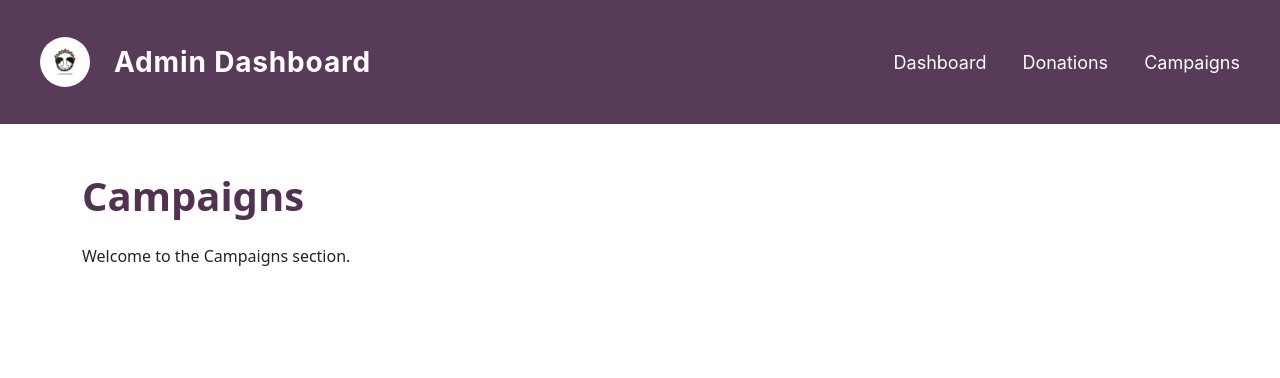
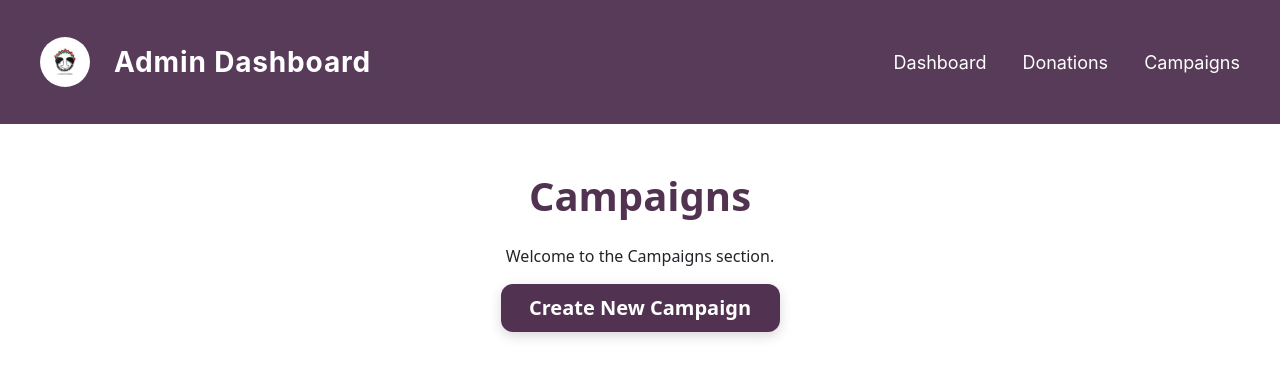
Before and after one commit to ekayake04/donation-management-system, a React (Create React App) app in the folder frontend/: page /admin/campaigns in a window 1280 px wide. Shown: the top 378 px of the page. Built offline with nearby package versions, Linux system fonts and the light colour scheme.

Commit message:
refactor: add routing for admin campaigns create

```diff
--- a/frontend/src/App.js
+++ b/frontend/src/App.js
@@ -5,6 +5,7 @@ import WelcomeSection from './components/WelcomeSection';
 import ClientDashboard from './components/client/ClientDashboard';
 import AdminDashboard from './components/admin/AdminDashboard';
 import AdminCampaigns from './components/admin/AdminCampaigns';
+import AdminCampaignsCreate from './components/admin/AdminCampaignsCreate';
 import Signout from './components/Signout';
 
 function App() {
@@ -35,6 +36,7 @@ function App() {
       {/* Admin routes */}
       <Route path="/admin/dashboard" element={<AdminDashboard />} />
       <Route path="/admin/campaigns" element={<AdminCampaigns />} />
+      <Route path="/admin/campaigns/create" element={<AdminCampaignsCreate />} />
 
       {/* Signout */}
       <Route path="/signout" element={<Signout />} />
--- a/frontend/src/components/admin/AdminCampaigns.jsx
+++ b/frontend/src/components/admin/AdminCampaigns.jsx
@@ -1,17 +1,35 @@
 import React from 'react';
+import { useNavigate } from 'react-router-dom';
 import 'bootstrap/dist/css/bootstrap.min.css';
-import AdminNavbar from './AdminNavbar'; // correct path & name
+import AdminNavbar from './AdminNavbar';
 
 function AdminCampaigns() {
+  const navigate = useNavigate();
+
   return (
     <>
-      <AdminNavbar /> {/* Navbar at the top */}
-      <div className="container py-5">
+      <AdminNavbar />
+      <div className="container py-5 text-center">
         <h1 className="mb-4" style={{ color: "#513351", fontWeight: "bold" }}>
           Campaigns
         </h1>
         <p>Welcome to the Campaigns section.</p>
-        {/* Add Campaigns content here */}
+        <button
+          type="button"
+          className="btn btn-lg"
+          style={{
+            borderRadius: '12px',
+            backgroundColor: "#513351",
+            color: "#fff",
+            fontWeight: 'bold',
+            width: '25%',
+            boxShadow: '0 4px 12px rgba(81,51,81,0.2)',
+            marginBottom: '48px',
+          }}
+          onClick={() => navigate('/admin/campaigns/create')}
+        >
+          Create New Campaign
+        </button>
       </div>
     </>
   );
```
